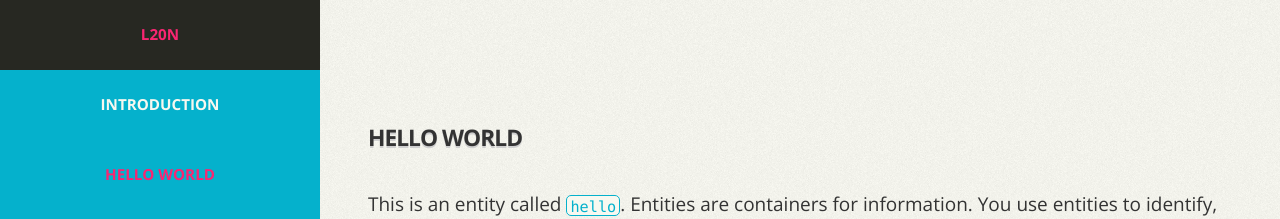
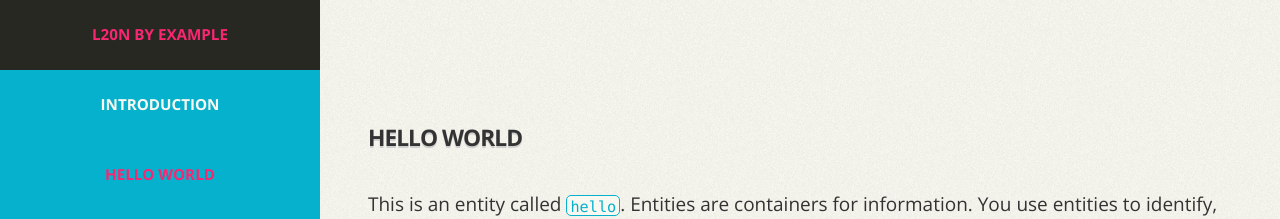
Before and after one commit to l20n/l20n.org, a Jekyll site: the page built from _posts/2012-07-01-hello-world.html, in a window 1280 px wide. Shown: the top 219 px of the page. Built offline with Jekyll 4.4.1, drawn with Linux system fonts in a browser that asks for light colours; nearby versions of some CDN libraries.

Commit message:
TOC is not localizable

```diff
--- a/_includes/toc-container.html
+++ b/_includes/toc-container.html
@@ -1,5 +1,5 @@
 <div class="mobile-container clearfix">
-    <a class="title" data-l10n-id="name" href="{{ site.url }}learn">L20n by example</a>
+    <a class="title" href="{{ site.url }}learn">L20n by example</a>
     <button class="toggle"></button>
 </div>
 <nav>
```
